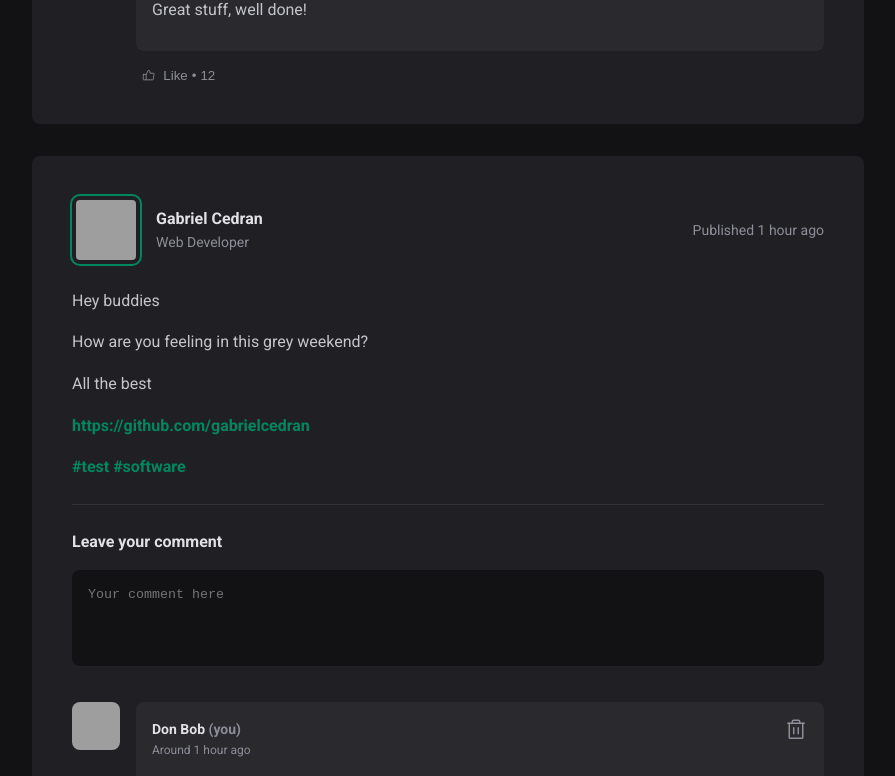
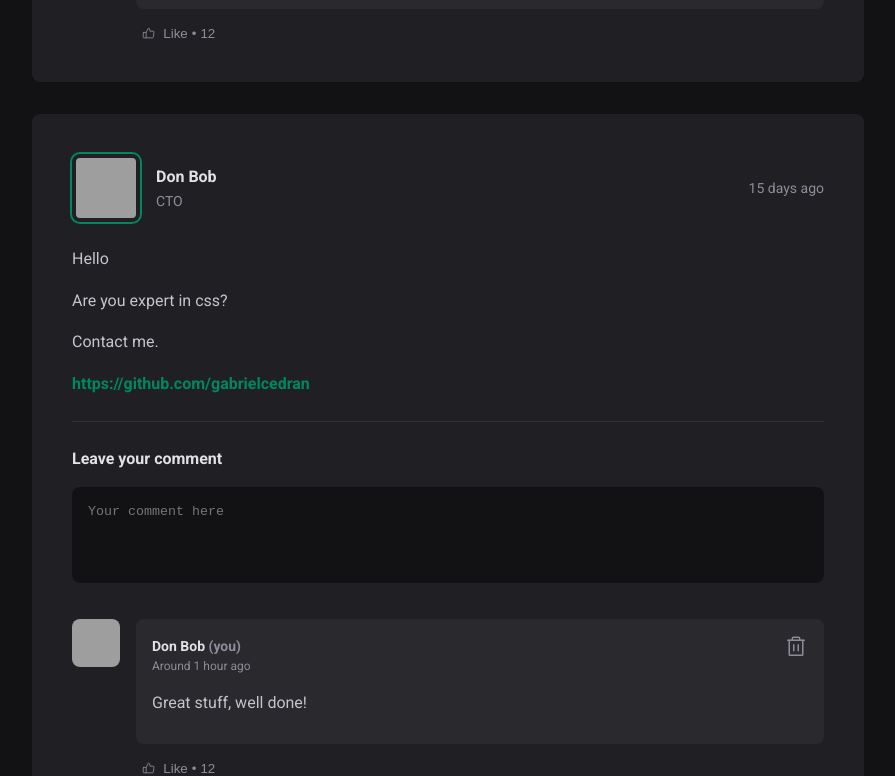
Before and after one commit to gabrielcedran/01-react-vitejs-fundamentals, a React (Vite) app: page / in a window 1280 px wide. Shown: the part 906-1682 px from the top of the page, without its empty margins (336-1231 px from the left). Built offline with nearby package versions, Linux system fonts and the light colour scheme; grey boxes are pictures that could not be loaded.

Commit message:
Format date with date-fns and turn posts dynamic

```diff
--- a/package.json
+++ b/package.json
@@ -10,6 +10,7 @@
     "preview": "vite preview"
   },
   "dependencies": {
+    "date-fns": "^3.6.0",
     "phosphor-react": "^1.4.1",
     "react": "^18.2.0",
     "react-dom": "^18.2.0"
--- a/src/App.jsx
+++ b/src/App.jsx
@@ -5,6 +5,43 @@ import { Sidebar } from "./components/Sidebar";
 import './global.css';
 
 import styles from './App.module.css';
+
+const posts = [
+  {
+    id: 1,
+    author: {
+      avatarUrl: 'https://github.com/gabrielcedran.png',
+      name: 'Gabriel Cedran',
+      role: 'Software Engineer'
+    },
+    post: {
+      publishedAt: new Date('2024-03-12 20:00:00Z'),
+      content: [ // ideally it'd be markdown. But for simplicity, this structure is used
+        { type: 'paragraph', content: 'Hello' },
+        { type: 'paragraph', content: 'This is a new post' },
+        { type: 'paragraph', content: 'thanks for reading' },
+        { type: 'link', content: 'https://github.com/gabrielcedran' },
+      ]
+    }
+  },
+  {
+    id: 2,
+    author: {
+      avatarUrl: 'https://github.com/gabrielcedran.png',
+      name: 'Don Bob',
+      role: 'CTO'
+    },
+    post: {
+      publishedAt: new Date('2024-04-12 19:00:00Z'),
+      content: [ // ideally it'd be markdown. But for simplicity, this structure is used
+        { type: 'paragraph', content: 'Hello' },
+        { type: 'paragraph', content: 'Are you expert in css?' },
+        { type: 'paragraph', content: 'Contact me.' },
+        { type: 'link', content: 'https://github.com/gabrielcedran' },
+      ]
+    }
+  },
+]
 
 export function App() {
   return (
@@ -14,14 +51,14 @@ export function App() {
       <div className={styles.wrapper}>
         <Sidebar />
         <main>
-          <Post
-            author="Don"
-            content="Lorem ipsum dolor sit amet consectetur adipisicing elit. Assumenda molestias ad dolorum optio! Facere doloribus itaque beatae maiores, hic fugiat repellendus eveniet sed aperiam. Voluptate sit doloribus nemo sunt explicabo!"
-          />
-          <Post
-            author="Bob"
-            content="Another beautiful post!"
-          />
+        {
+          posts.map(({author, post}) => (
+            <Post
+              author={author}
+              post={post}
+            />
+          ))
+        }
         </main>
       </div>
 
--- a/src/components/Post.jsx
+++ b/src/components/Post.jsx
@@ -1,27 +1,40 @@
+import {format, formatDistanceToNow} from 'date-fns'
+import enGB from 'date-fns/locale/en-GB'
+
 import { Avatar } from './Avatar'
 import { Comment } from './Comment'
 import styles from './Post.module.css'
 
-export function Post() {
+export function Post({author, post}) {
+
+    const formattedPublisedAt = format(post.publishedAt, "do LLLL yyyy 'at' HH:mm'h'", {locale: enGB}) // date-fns vs Intl.DateTimeFormat
+    const elapseTimeSincePublished = formatDistanceToNow(post.publishedAt, {addSuffix: true, locale: enGB})
+
     return (
         <article className={styles.post}>
             <header>
                 <div className={styles.author}>
-                    <Avatar src="https://github.com/gabrielcedran.png" />
+                    <Avatar src={author.avatarUrl} />
                     <div className={styles.authorInfo}>
-                        <strong>Gabriel Cedran</strong>
-                        <span>Web Developer</span>
+                        <strong>{author.name}</strong>
+                        <span>{author.role}</span>
                     </div>
                 </div>
-                <time title="May 11th, 2022 at 09:30" dateTime="2022-05-11 09:30:11">Published 1 hour ago</time>
+                <time title={formattedPublisedAt} dateTime={post.publishedAt.toISOString()}>
+                    {elapseTimeSincePublished}
+                </time>
             </header>
 
             <div className={styles.content}>
-                <p>Hey buddies</p>
-                <p>How are you feeling in this grey weekend?</p>
-                <p>All the best</p>
-                <p><a href="#">https://github.com/gabrielcedran</a></p>
-                <p><a href="#">#test</a>{' '}<a href="#">#software</a></p>
+                {post.content.map((content) => {
+                    if (content.type === 'paragraph') {
+                        return <p>{content.content}</p>
+                    }
+                    if (content.type === 'link') {
+                        return <p><a href="#">{content.content}</a></p>
+                    }
+                    return ""
+                })}
             </div>
 
             <form className={styles.commentForm}>
```
Also changed, not shown: 1 other file (tests, documents, lock files or other folders).
